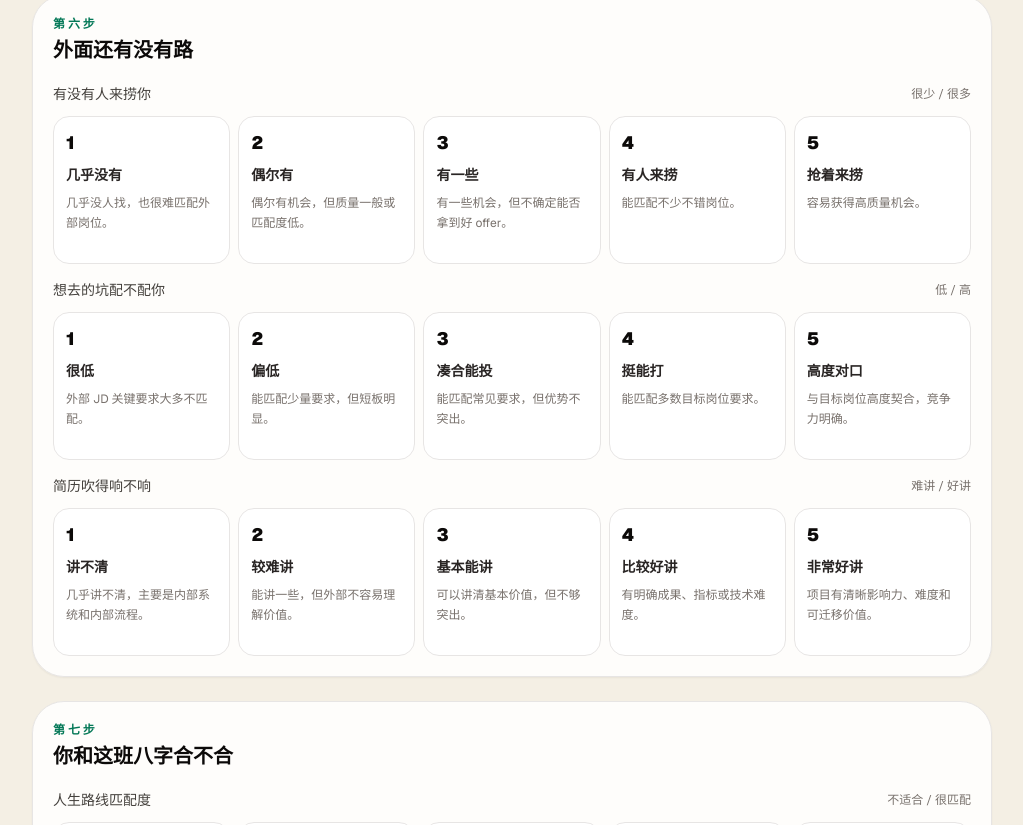
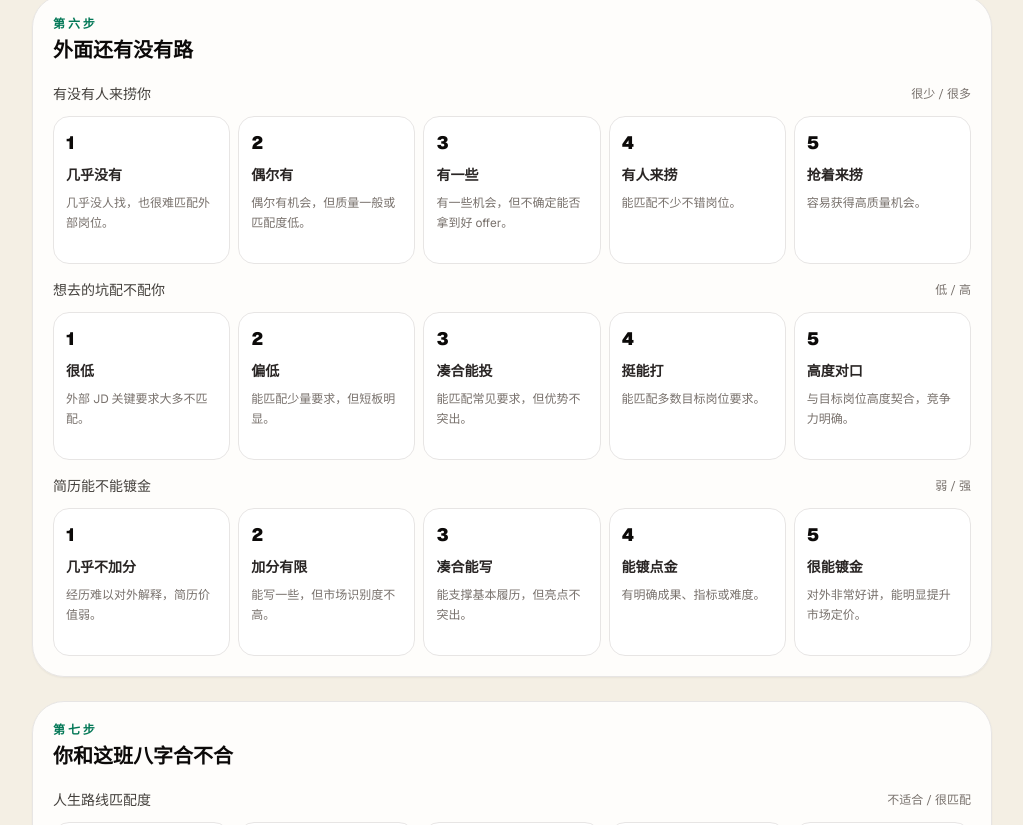
Before and after one commit to Falcom4000/awsome-job-calculator, a Next.js app: page / in a window 1280 px wide. Shown: the part 2619-3444 px from the top of the page, without its empty margins (128-1151 px from the left). Built offline with nearby package versions, Linux system fonts and the light colour scheme.

Commit message:
renew questions

```diff
--- a/components/calculator.tsx
+++ b/components/calculator.tsx
@@ -20,7 +20,6 @@ import {
   type InputMode,
   type JobInputs,
   type JobLevelInput,
-  type OfferParity,
   type RoleKey,
   type WeekendWork,
 } from "@/lib/job-scoring";
@@ -43,11 +42,12 @@ type RatingCopyKey =
   | "safetyFeeling"
   | "roleCore"
   | "replacementDifficulty"
-  | "layoffRisk"
+  | "criticalResourceControl"
   | "pastGrowth"
   | "futureGrowth"
   | "closeToCoreBusiness"
   | "mentoring"
+  | "promotionClarity"
   | "resumeValue"
   | "externalOpportunities"
   | "jdMatch"
@@ -131,12 +131,12 @@ const ratingCopy: Record<RatingCopyKey, RatingOption[]> = {
     { score: 4, title: "较难", description: "能力、经验或上下文积累有明显壁垒。" },
     { score: 5, title: "很难", description: "短期很难找到同等产出的人替代。" },
   ],
-  layoffRisk: [
-    { score: 1, title: "风险很高", description: "组织或岗位有明显优化风险。" },
-    { score: 2, title: "偏危险", description: "有一些不稳定信号，需要留意。" },
-    { score: 3, title: "一般", description: "看不出特别安全，也没有明显危险。" },
-    { score: 4, title: "较安全", description: "短期被优化概率较低。" },
-    { score: 5, title: "很安全", description: "岗位和团队都比较稳。" },
+  criticalResourceControl: [
+    { score: 1, title: "纯执行", description: "只接任务，不掌握关键上下文。" },
+    { score: 2, title: "沾一点边", description: "知道部分信息，但资源不在手里。" },
+    { score: 3, title: "有一部分", description: "掌握一些流程、客户、系统或关键关系。" },
+    { score: 4, title: "比较关键", description: "不少关键上下文和协作资源依赖你。" },
+    { score: 5, title: "资源在手", description: "关键流程、信息或关系明显在你手里。" },
   ],
   pastGrowth: [
     { score: 1, title: "几乎没有", description: "几乎没有成长，甚至感觉能力在退化。" },
@@ -166,6 +166,13 @@ const ratingCopy: Record<RatingCopyKey, RatingOption[]> = {
     { score: 4, title: "有人带飞", description: "有人能持续给方向、标准和反馈。" },
     { score: 5, title: "大佬带飞", description: "身边有高水平的人带，成长速度明显提升。" },
   ],
+  promotionClarity: [
+    { score: 1, title: "看不见", description: "完全不知道下一步怎么升。" },
+    { score: 2, title: "很模糊", description: "偶尔画饼，但标准和路径不清楚。" },
+    { score: 3, title: "有点影子", description: "大概知道方向，但不够确定。" },
+    { score: 4, title: "比较清楚", description: "有明确能力要求、项目机会或晋升路径。" },
+    { score: 5, title: "路很明", description: "下一阶段目标、标准和机会都比较清晰。" },
+  ],
   resumeValue: [
     { score: 1, title: "几乎不加分", description: "经历难以对外解释，简历价值弱。" },
     { score: 2, title: "加分有限", description: "能写一些，但市场识别度不高。" },
@@ -188,11 +195,11 @@ const ratingCopy: Record<RatingCopyKey, RatingOption[]> = {
     { score: 5, title: "高度对口", description: "与目标岗位高度契合，竞争力明确。" },
   ],
   projectExplainability: [
-    { score: 1, title: "讲不清", description: "几乎讲不清，主要是内部系统和内部流程。" },
-    { score: 2, title: "较难讲", description: "能讲一些，但外部不容易理解价值。" },
-    { score: 3, title: "基本能讲", description: "可以讲清基本价值，但不够突出。" },
-    { score: 4, title: "比较好讲", description: "有明确成果、指标或技术难度。" },
-    { score: 5, title: "非常好讲", description: "项目有清晰影响力、难度和可迁移价值。" },
+    { score: 1, title: "看不懂", description: "成果太内部，外面很难理解价值。" },
+    { score: 2, title: "有点费劲", description: "能解释，但需要很多背景铺垫。" },
+    { score: 3, title: "基本能懂", description: "外部能听懂大概价值，但亮点不够尖。" },
+    { score: 4, title: "挺好懂", description: "成果、指标和难度都比较容易讲清。" },
+    { score: 5, title: "一听就懂", description: "外部很容易理解价值，也容易认可含金量。" },
   ],
   companyTransferability: [
     { score: 1, title: "很弱", description: "强依赖当前公司上下文，换公司价值下降明显。" },
@@ -673,7 +680,7 @@ export default function JobCalculator() {
             <div className="pointer-events-none absolute -bottom-20 left-1/3 h-44 w-44 rounded-full bg-amber-200/10 blur-2xl" />
             <div className="relative flex flex-wrap items-end gap-x-6 gap-y-1 md:gap-x-8">
               <h1 className="shrink-0 text-left text-[2.25rem] font-black leading-[0.95] tracking-tight md:text-[3.5rem]">打工哪有不疯的</h1>
-              <p className="text-left text-[1.45rem] font-black leading-[0.95] tracking-tight text-emerald-100 md:text-[2.2rem]">
+              <p className="w-full text-right text-[1.45rem] font-black leading-[0.95] tracking-tight text-emerald-100 md:w-auto md:text-left md:text-[2.2rem]">
                 测测这份工作疯得值不值
               </p>
             </div>
@@ -807,7 +814,7 @@ export default function JobCalculator() {
             ) : null}
           </Section>
 
-          <Section eyebrow="第四步" title="这公司是不是要塌">
+          <Section eyebrow="第四步" title="这饭碗稳不稳">
             <SelectField<CompanySize>
               label="公司体量"
               options={[
@@ -856,7 +863,14 @@ export default function JobCalculator() {
                 />
                 <RatingField label="是不是核心牛马" low="边缘" high="核心" copyKey="roleCore" value={inputs.roleCore} onChange={(value) => setValue("roleCore", value)} />
                 <RatingField label="替身好不好找" low="容易替代" high="很难替代" copyKey="replacementDifficulty" value={inputs.replacementDifficulty} onChange={(value) => setValue("replacementDifficulty", value)} />
-                <RatingField label="被优化预警" low="风险高" high="安全" copyKey="layoffRisk" value={inputs.layoffRisk} onChange={(value) => setValue("layoffRisk", value)} />
+                <RatingField
+                  label="关键资源在不在你手里"
+                  low="纯执行"
+                  high="关键上下文"
+                  copyKey="criticalResourceControl"
+                  value={inputs.criticalResourceControl}
+                  onChange={(value) => setValue("criticalResourceControl", value)}
+                />
               </>
             ) : null}
             <RatingField label="饭碗安全感" low="不安全" high="很安全" copyKey="safetyFeeling" value={inputs.safetyFeeling} onChange={(value) => setValue("safetyFeeling", value)} />
@@ -865,11 +879,11 @@ export default function JobCalculator() {
           <Section eyebrow="第五步" title="这班有没有盼头">
             <RatingField label="过去半年有没有变强" low="停滞" high="变强很多" copyKey="pastGrowth" value={inputs.pastGrowth} onChange={(value) => setValue("pastGrowth", value)} />
             <RatingField label="未来一年有没有盼头" low="有限" high="空间大" copyKey="futureGrowth" value={inputs.futureGrowth} onChange={(value) => setValue("futureGrowth", value)} />
-                <RatingField label="离饭碗核心多近" low="边缘" high="核心" copyKey="closeToCoreBusiness" value={inputs.closeToCoreBusiness} onChange={(value) => setValue("closeToCoreBusiness", value)} />
+            <RatingField label="离饭碗核心多近" low="边缘" high="核心" copyKey="closeToCoreBusiness" value={inputs.closeToCoreBusiness} onChange={(value) => setValue("closeToCoreBusiness", value)} />
             {inputs.mode === "detailed" ? (
               <>
                 <RatingField label="有没有大佬带飞" low="没人带" high="学得快" copyKey="mentoring" value={inputs.mentoring} onChange={(value) => setValue("mentoring", value)} />
-                <RatingField label="简历能不能镀金" low="弱" high="强" copyKey="resumeValue" value={inputs.resumeValue} onChange={(value) => setValue("resumeValue", value)} />
+                <RatingField label="有没有清晰上升通道" low="看不见" high="很清楚" copyKey="promotionClarity" value={inputs.promotionClarity} onChange={(value) => setValue("promotionClarity", value)} />
               </>
             ) : null}
           </Section>
@@ -877,22 +891,19 @@ export default function JobCalculator() {
           <Section eyebrow="第六步" title="外面还有没有路">
             <RatingField label="有没有人来捞你" low="很少" high="很多" copyKey="externalOpportunities" value={inputs.externalOpportunities} onChange={(value) => setValue("externalOpportunities", value)} />
             <RatingField label="想去的坑配不配你" low="低" high="高" copyKey="jdMatch" value={inputs.jdMatch} onChange={(value) => setValue("jdMatch", value)} />
-            <RatingField label="简历吹得响不响" low="难讲" high="好讲" copyKey="projectExplainability" value={inputs.projectExplainability} onChange={(value) => setValue("projectExplainability", value)} />
+            <RatingField label="简历能不能镀金" low="弱" high="强" copyKey="resumeValue" value={inputs.resumeValue} onChange={(value) => setValue("resumeValue", value)} />
             {inputs.mode === "detailed" ? (
               <>
+                <RatingField
+                  label="成果能不能被外面看懂"
+                  low="看不懂"
+                  high="很好懂"
+                  copyKey="projectExplainability"
+                  value={inputs.projectExplainability}
+                  onChange={(value) => setValue("projectExplainability", value)}
+                />
                 <RatingField label="换家公司还能不能打" low="弱" high="强" copyKey="companyTransferability" value={inputs.companyTransferability} onChange={(value) => setValue("companyTransferability", value)} />
                 <RatingField label="换个行业还能不能活" low="弱" high="强" copyKey="industryTransferability" value={inputs.industryTransferability} onChange={(value) => setValue("industryTransferability", value)} />
-                <SelectField<OfferParity>
-                  label="同薪跑路可能性"
-                  options={[
-                    { value: "high", label: "很能跑" },
-                    { value: "medium", label: "勉强能跑" },
-                    { value: "low", label: "跑了也降薪" },
-                    { value: "unknown", label: "不清楚" },
-                  ]}
-                  value={inputs.offerParity}
-                  onChange={(value) => setValue("offerParity", value)}
-                />
               </>
             ) : null}
           </Section>
--- a/lib/job-scoring.ts
+++ b/lib/job-scoring.ts
@@ -15,7 +15,6 @@ export type InputMode = "" | "brief" | "detailed";
 export type Certainty = "" | "high" | "medium" | "low" | "unknown";
 export type WeekendWork = "" | "never" | "sometimes" | "often";
 export type BusinessState = "" | "good" | "average" | "bad" | "unknown";
-export type OfferParity = "" | "high" | "medium" | "low" | "unknown";
 export type CompanySize = "" | "large" | "medium" | "small" | "startup";
 export type EnterpriseNatureInput = "" | "state_owned" | "foreign" | "private_leading" | "private_general" | "unknown";
 export type JobLevelInput = "" | "senior_management" | "middle_manager" | "senior_staff" | "general_staff" | "unknown";
@@ -42,18 +41,18 @@ export type JobInputs = {
   teamStability: Certainty;
   roleCore: RatingValue;
   replacementDifficulty: RatingValue;
-  layoffRisk: RatingValue;
+  criticalResourceControl: RatingValue;
   pastGrowth: RatingValue;
   futureGrowth: RatingValue;
   closeToCoreBusiness: RatingValue;
   mentoring: RatingValue;
+  promotionClarity: RatingValue;
   resumeValue: RatingValue;
   externalOpportunities: RatingValue;
   jdMatch: RatingValue;
   projectExplainability: RatingValue;
   companyTransferability: RatingValue;
   industryTransferability: RatingValue;
-  offerParity: OfferParity;
   industryLove: RatingValue;
   contentLove: RatingValue;
   longTermFit: RatingValue;
@@ -315,13 +314,6 @@ export const scoringConfig = {
     low: 38,
     unknown: 55,
   } satisfies Record<Certainty, number>,
-  offerParityScore: {
-    "": 55,
-    high: 86,
-    medium: 64,
-    low: 36,
-    unknown: 55,
-  } satisfies Record<OfferParity, number>,
 };
 
 export const defaultInputs: JobInputs = {
@@ -345,18 +337,18 @@ export const defaultInputs: JobInputs = {
   teamStability: "",
   roleCore: null,
   replacementDifficulty: null,
-  layoffRisk: null,
+  criticalResourceControl: null,
   pastGrowth: null,
   futureGrowth: null,
   closeToCoreBusiness: null,
   mentoring: null,
+  promotionClarity: null,
   resumeValue: null,
   externalOpportunities: null,
   jdMatch: null,
   projectExplainability: null,
   companyTransferability: null,
   industryTransferability: null,
-  offerParity: "",
   industryLove: null,
   contentLove: null,
   longTermFit: null,
@@ -534,10 +526,10 @@ function calculateStability(inputs: JobInputs) {
       [scoringConfig.businessScore[inputs.industryOutlook], 0.16],
       [marketStability, 0.1],
       [scoringConfig.certaintyScore[inputs.teamStability], 0.15],
-      [subjective(inputs.roleCore), 0.12],
+      [subjective(inputs.roleCore), 0.13],
       [subjective(inputs.replacementDifficulty), 0.08],
-      [subjective(inputs.layoffRisk), 0.08],
-      [subjective(inputs.safetyFeeling), 0.12],
+      [subjective(inputs.criticalResourceControl), 0.12],
+      [subjective(inputs.safetyFeeling), 0.15],
     ])
   );
 }
@@ -549,31 +541,31 @@ function calculateGrowth(inputs: JobInputs) {
 
   return clamp(
     weighted([
-      [subjective(inputs.closeToCoreBusiness), 0.2],
-      [subjective(inputs.pastGrowth), 0.24],
-      [subjective(inputs.futureGrowth), 0.28],
-      [subjective(inputs.mentoring), 0.14],
-      [subjective(inputs.resumeValue), 0.14],
+      [subjective(inputs.closeToCoreBusiness), 0.22],
+      [subjective(inputs.pastGrowth), 0.26],
+      [subjective(inputs.futureGrowth), 0.32],
+      [subjective(inputs.mentoring), 0.1],
+      [subjective(inputs.promotionClarity), 0.1],
     ])
   );
 }
 
 function calculateLiquidity(inputs: JobInputs) {
   if (!isDetailedMode(inputs)) {
-    return clamp(weighted([[subjective(inputs.externalOpportunities), 0.4], [subjective(inputs.jdMatch), 0.3], [subjective(inputs.projectExplainability), 0.3]]));
+    return clamp(weighted([[subjective(inputs.externalOpportunities), 0.4], [subjective(inputs.jdMatch), 0.3], [subjective(inputs.resumeValue), 0.3]]));
   }
 
   const marketBase = isDetailedMode(inputs)
     ? (getIndustryBenchmark(industryKey(inputs), inputs.experienceYears, industryBenchmarkOptions(inputs)).demandScore + roleBenchmarks[roleKey(inputs)].liquidityScore) / 2
     : 60;
   const score = weighted([
-    [subjective(inputs.externalOpportunities), 0.2],
-    [subjective(inputs.jdMatch), 0.2],
-    [subjective(inputs.projectExplainability), 0.2],
-    [subjective(inputs.companyTransferability), 0.14],
-    [subjective(inputs.industryTransferability), 0.14],
-    [scoringConfig.offerParityScore[inputs.offerParity], 0.07],
-    [marketBase, 0.05],
+    [subjective(inputs.externalOpportunities), 0.18],
+    [subjective(inputs.jdMatch), 0.18],
+    [subjective(inputs.resumeValue), 0.2],
+    [subjective(inputs.projectExplainability), 0.18],
+    [subjective(inputs.companyTransferability), 0.12],
+    [subjective(inputs.industryTransferability), 0.12],
+    [marketBase, 0.04],
   ]);
 
   return clamp(score);
@@ -644,13 +636,13 @@ function getDimensionReason(key: DimensionKey, score: number, inputs: JobInputs)
       level === "优势"
         ? `当前年化收入约为基准 ${income.ratio.toFixed(2)} 倍。`
         : `当前年化收入约为基准 ${income.ratio.toFixed(2)} 倍，收益优势不明显。`,
-    stability: !isDetailedMode(inputs) ? "主要依据公司规模、经营情况和未来一年安全感判断。" : "综合公司经营、行业景气、团队稳定、岗位核心度和裁员风险判断。",
+    stability: !isDetailedMode(inputs) ? "主要依据公司规模、经营情况和未来一年安全感判断。" : "综合公司经营、行业景气、团队稳定、岗位核心度、资源掌握和安全感判断。",
     holding:
       level === "优势"
         ? "工时、通勤、压力、福利和健康损耗整体可控。"
         : "工时、通勤、压力、福利或健康损耗拉低了可持续性。",
-    growth: !isDetailedMode(inputs) ? "主要依据过去半年成长和未来一年成长预期。" : "综合核心业务、成长速度、带教和简历价值判断。",
-    liquidity: "综合外部机会、JD 匹配、项目可讲程度和迁移能力判断。",
+    growth: !isDetailedMode(inputs) ? "主要依据过去半年成长和未来一年成长预期。" : "综合核心业务、成长速度、带教和上升通道判断。",
+    liquidity: "综合外部机会、JD 匹配、简历价值、成果可理解度和迁移能力判断。",
     fit: !isDetailedMode(inputs) ? "主要依据总体匹配度判断。" : "综合行业偏好、内容偏好、长期目标和额外学习意愿判断。",
   };
   return `${dimensionLabels[key]}：${reasons[key]}`;
@@ -660,12 +652,12 @@ function getConfidence(inputs: JobInputs): ScoreResult["confidence"] {
   const briefIncomeReason = "已使用城市、行业和岗位层级；未填写企业性质时按民营普通口径兜底，未填写工作年限时按默认经验阶段兜底。";
   return {
     income: isDetailedMode(inputs) ? { level: "中", reason: "已结合城市、行业、岗位、经验、企业性质和岗位层级基准；行业层级薪酬仍依赖报告分位和兜底规则。" } : { level: "中", reason: briefIncomeReason },
-    stability: isDetailedMode(inputs) ? { level: "中", reason: "已结合公司、团队、岗位风险和行业稳定性基准。" } : { level: "低", reason: "主要依赖公司规模、经营情况和未来一年安全感。" },
+    stability: isDetailedMode(inputs) ? { level: "中", reason: "已结合公司、团队、岗位核心度、资源掌握和行业稳定性基准。" } : { level: "低", reason: "主要依赖公司规模、经营情况和未来一年安全感。" },
     holding: { level: "高", reason: "工时、通勤、压力、福利水平和所在城市通勤基准是舒适度的核心字段。" },
-    growth: isDetailedMode(inputs) ? { level: "中", reason: "已提供核心业务、成长预期、带教和简历价值。" } : { level: "低", reason: "主要依赖核心业务、过去成长和未来预期。" },
+    growth: isDetailedMode(inputs) ? { level: "中", reason: "已提供核心业务、成长预期、带教和上升通道。" } : { level: "低", reason: "主要依赖核心业务、过去成长和未来预期。" },
     liquidity: isDetailedMode(inputs)
-      ? { level: "中", reason: "已结合外部机会、JD 匹配、项目表达和迁移能力。" }
-      : { level: "低", reason: "主要依赖外部机会、JD 匹配和项目可讲程度。" },
+      ? { level: "中", reason: "已结合外部机会、JD 匹配、简历价值、成果表达和迁移能力。" }
+      : { level: "低", reason: "主要依赖外部机会、JD 匹配和简历价值。" },
     fit: isDetailedMode(inputs) ? { level: "中", reason: "已拆分行业、内容、长期目标和学习意愿。" } : { level: "低", reason: "主要依赖行业偏好、内容偏好和长期目标。" },
   };
 }
```
